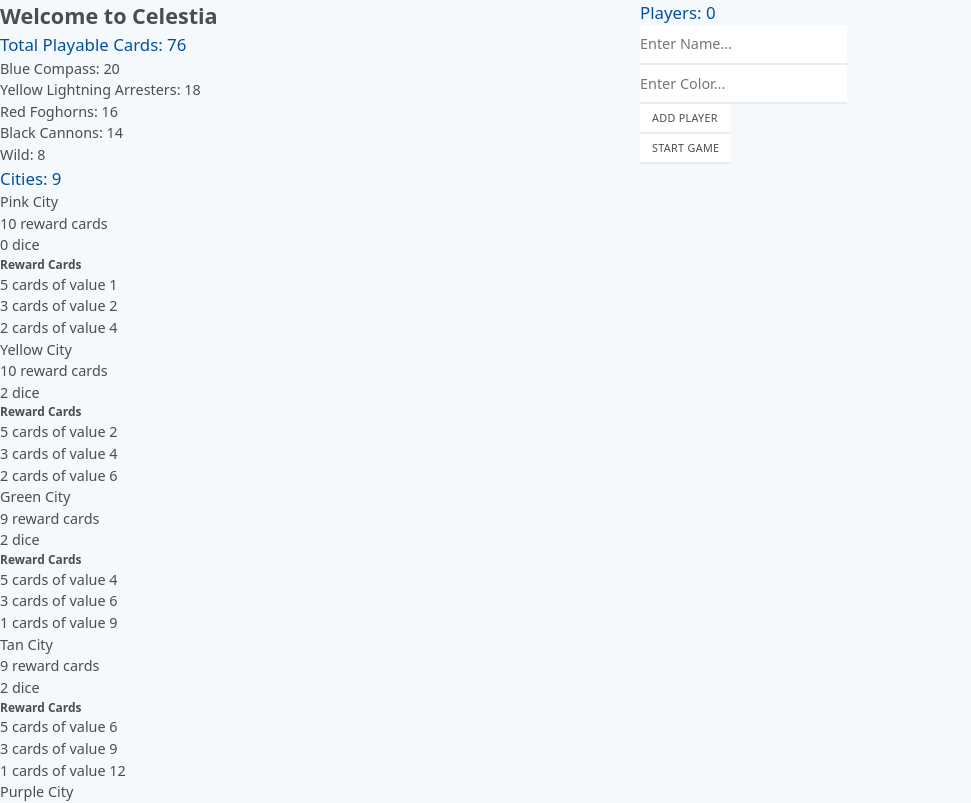
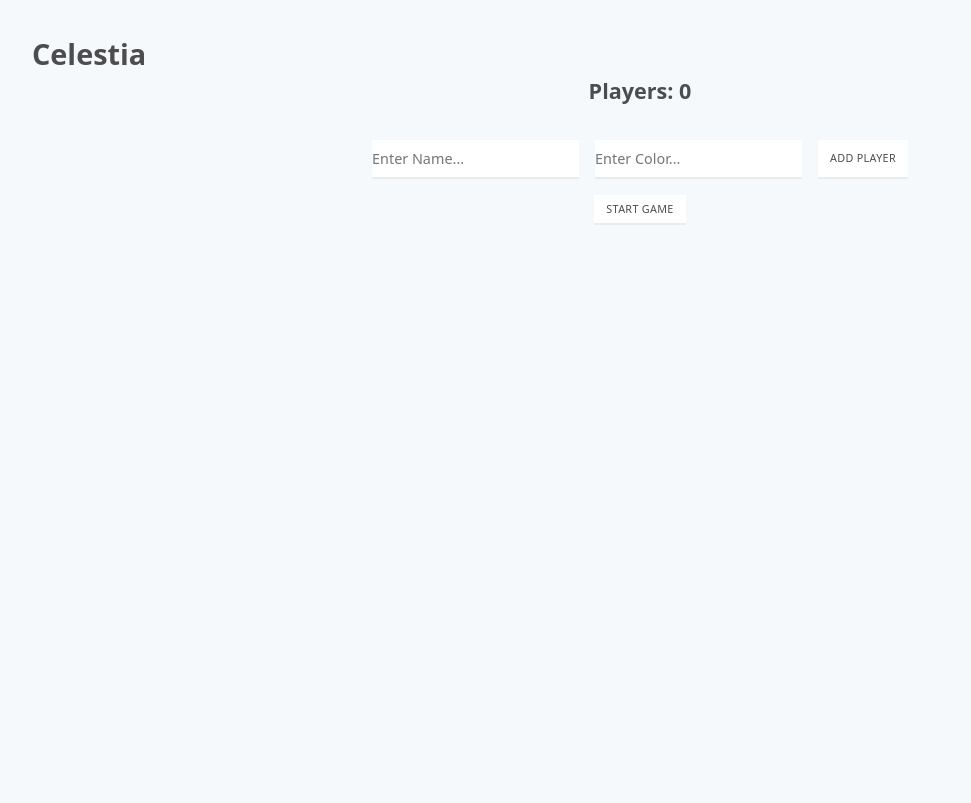
Before and after one commit to cuddyz/Celestia, a Vue app: page / in a window 1280 px wide. Shown: the top 803 px of the page, without its empty margins (0-971 px from the left). Built offline with nearby package versions, Linux system fonts and the light colour scheme.

Commit message:
Better layout for start screen

```diff
--- a/src/components/Game.vue
+++ b/src/components/Game.vue
@@ -1,39 +1,24 @@
 <template>
-  <main>
-    <section>
-      <h1>Welcome to Celestia</h1>
-      <div>
-        <h3>Total Playable Cards: {{ totalCards }}</h3>
-        <ul>
-          <li v-for="card in cards" :key="card.name">{{ card.name }}: {{ card.count }}</li>
+  <main class="m-2">
+    <h1>Celestia</h1>
+    <article v-if="!game.started" class="flex column align-center">
+      <h2>Players: {{ players.length }}</h2>
+      <section>
+        <ul class="flex column align-center m-1">
+          <li v-for="player in players" :key="player.id">{{ player.name }} ({{ player.color }})</li>
         </ul>
-      </div>
-      <div>
-        <h3>Cities: {{ cities.length }}</h3>
-        <ul>
-          <li v-for="city in cities" :key="city.id">
-            <p>{{ city.name }}</p>
-            <p>{{ getCardsLeftInCity(city) }} reward cards</p>
-            <p>{{ city.dice }} dice</p>
-            <ul>
-              <h5>Reward Cards</h5>
-              <li v-for="reward in city.rewards" :key="reward.value">{{ reward.count }} cards of value {{ reward.value }}</li>
-            </ul>
-          </li>
-        </ul>
-      </div>
-    </section>
-    <section>
-      <div>
-        <h3>Players: {{ players.length }}</h3>
-        <ul>
-          <li v-for="player in players" :key="player.id">{{ player.name }} ({{ player.color }}): {{ player.score }} points</li>
-        </ul>
-        <input v-model="newPlayer.name" name="name" placeholder="Enter Name..." />
-        <input v-model="newPlayer.color" name="color" placeholder="Enter Color..." />
-        <button @click="addPlayer()">Add Player</button>
-      </div>
-      <div v-if="game.started">
+        <div class="flex m-1">
+          <input type="text" v-model="newPlayer.name" name="name" placeholder="Enter Name..." class="mr-1" />
+          <input type="text" v-model="newPlayer.color" name="color" placeholder="Enter Color..." class="mr-1" />
+          <button @click="addPlayer()">Add Player</button>
+        </div>
+      </section>
+      <section>
+        <button @click="reset">Start Game</button>
+      </section>
+    </article>
+    <article v-else>
+      <section>
         <div>
           <h4>Ship: Players on board: {{ game.ship.players.length }}</h4>
           <p>Current City: {{ game.ship.city.name }} | Next City: <span v-if="game.ship.nextCity">{{ game.ship.nextCity.name }}</span><span v-else>None</span></p>
@@ -52,11 +37,8 @@
             <button @click="rollDice">Roll Dice</button>
           </div>
         </div>
-      </div>
-      <div v-else>
-        <button @click="reset">Start Game</button>
-      </div>
-    </section>
+      </section>
+    </article>
   </main>
 </template>
 
@@ -171,10 +153,3 @@ export default {
   }
 }
 </script>
-
-<style lang="scss" scoped>
-  main {
-    display: grid;
-    grid-template-columns: 1fr 1fr;
-  }
-</style>
--- a/src/styles/_flex.scss
+++ b/src/styles/_flex.scss
@@ -53,6 +53,10 @@
 .split { // splits flexed elements into left/right (only-children shift to right side)
   margin-left: auto !important;
 }
+.margin-center {
+  margin-left: auto;
+  margin-right: auto;
+}
 
 $flex: 9;
 @while $flex > 0 { // flex 1 - 9
```
